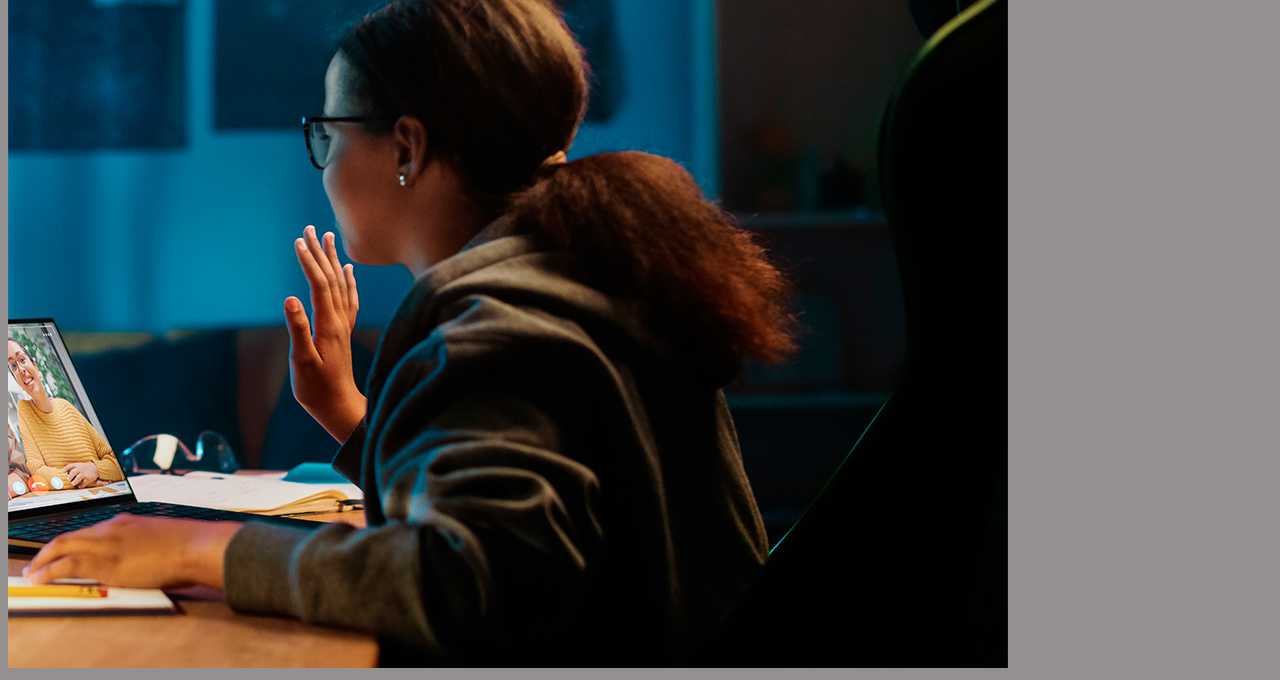
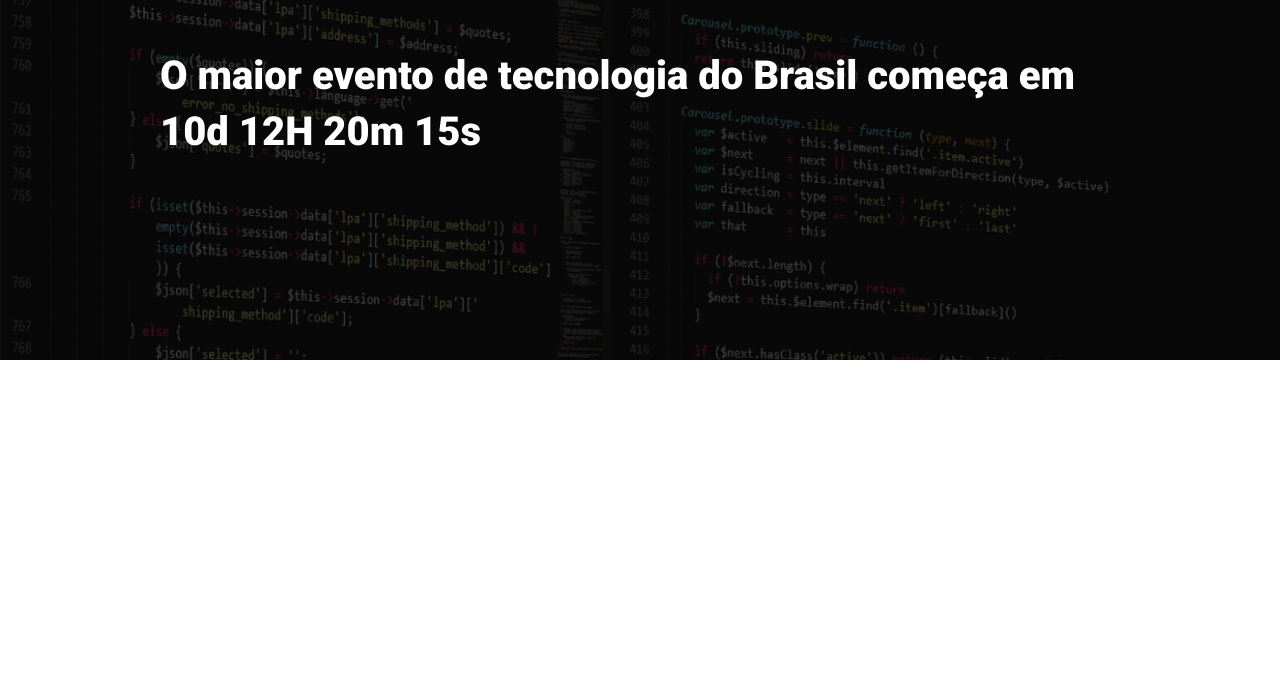
Before and after one commit to juliocjunior/ebac_tech_talks, a website built with Parcel: page src/index.html in a window 1280 px wide. Shown: the part 160-840 px from the top of the page. After the commit the page ends 800 px from the top, so only its background shows below. Built offline with nearby package versions, Linux system fonts and the light colour scheme.

Commit message:
criando o hero

```diff
--- a/src/index.html
+++ b/src/index.html
@@ -1,13 +1,24 @@
 <!DOCTYPE html>
-<html lang="en">
+<html lang="pt-BR">
 <head>
     <meta charset="UTF-8">
     <meta name="viewport" content="width=device-width, initial-scale=1.0">
-    <title>Document</title>
+    <title>EBAC Tech Talks</title>
+    <link rel="preconnect" href="https://fonts.googleapis.com">
+    <link rel="preconnect" href="https://fonts.gstatic.com" crossorigin>
+    <link href="https://fonts.googleapis.com/css2?family=Roboto:wght@100;300;400;700;900&display=swap" rel="stylesheet">
     <link rel="stylesheet" href="styles/main.scss">
 </head>
 <body>
-    <h1>ola</h1>
-    <img src="./images/backend.png" alt="">
+    <header class="hero">
+        <div class="container">
+            <img class="hero__logo" src="./images/ebac_logo.svg" alt="EBAC">
+            <p class="hero__text">
+                O maior evento de tecnologia do Brasil começa em 10d 12H 20m 15s
+            </p>
+        </div>
+    </header>
+
+    <script src="scripts/main.js"></script>
 </body>
 </html>
--- /dev/null
+++ b/src/styles/_hero.scss
@@ -0,0 +1,51 @@
+.hero {
+    padding-top: 64px;
+    padding-bottom: 100px;
+    background-image: url(../images/fundo.png);
+    background-repeat: no-repeat;
+    background-size: cover;
+    position: relative;
+
+    .container {
+        position: relative;
+    }
+
+    &::before {
+        position: absolute;
+        top: 0;
+        left: 0;
+        width: 100%;
+        height: 100%;
+        background-color: #000;
+        content: '';
+        opacity: 0.7;
+    }
+
+    &__text {
+        margin-top: 64px;
+        margin-bottom: 100px;
+        font-size: 40px;
+        line-height: 56px;
+        font-weight: 800;
+    }
+
+    &__logo {
+        margin: 0 auto;
+        height: 80px;
+        display: block;
+    }
+
+    @media (max-width: 640px) {
+        padding: 40px 0;
+
+        &__logo {
+            height: 40px;
+        }
+
+        &__text {
+            font-size: 22px;
+            line-height: 24px;
+            margin: 24px 0;
+        }
+    }
+}
--- a/src/styles/main.scss
+++ b/src/styles/main.scss
@@ -1,3 +1,23 @@
-body {
-    background-color: rgb(148, 144, 144);
+@use 'hero';
+
+* {
+    margin: 0;
+    padding: 0;
+    box-sizing: border-box;
+    font-family: Roboto, sans-serif;
+    color: #fff;
 }
+
+.container {
+    max-width: 960px;
+    width: 100%;
+    margin: 0 auto;
+
+    @media (max-width: 640px) {
+        max-width: 80%;
+    }
+
+    @media (max-width: 1024px) {
+        max-width: 90%;
+    }
+}
```
